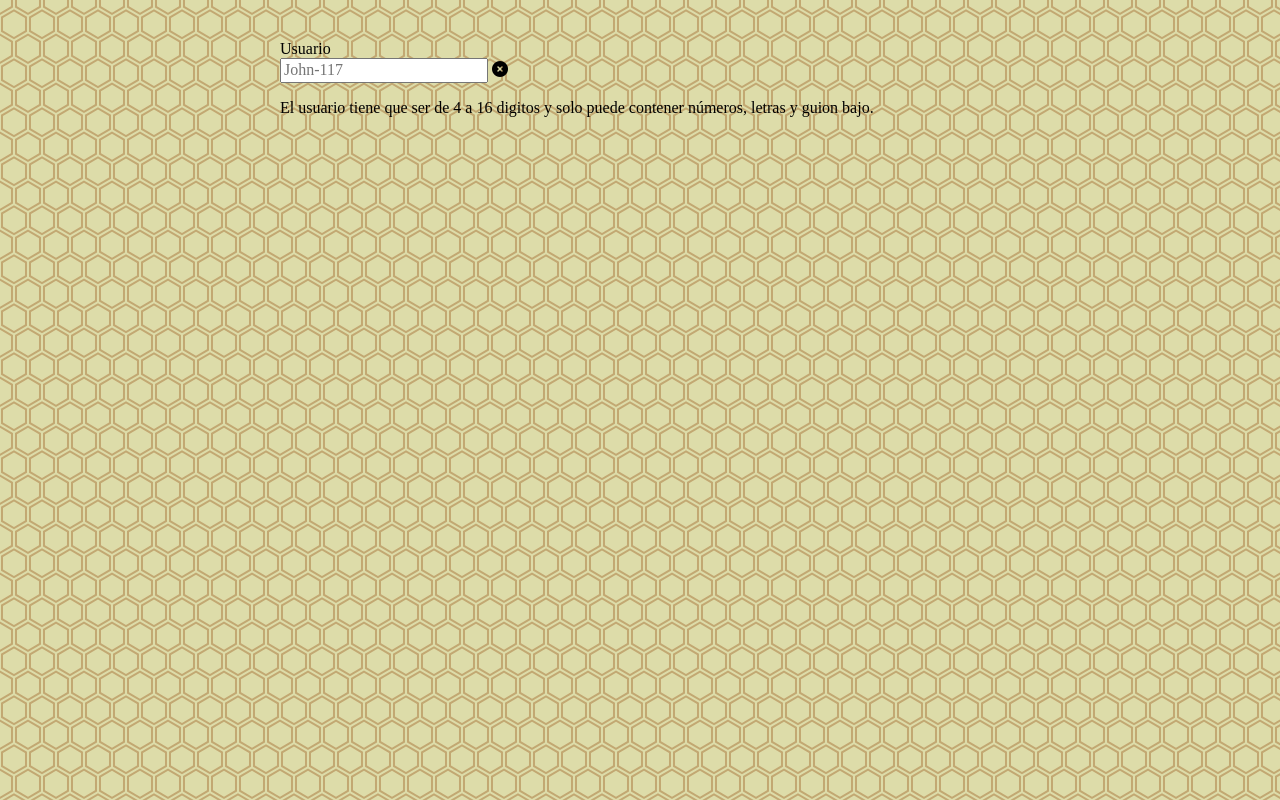
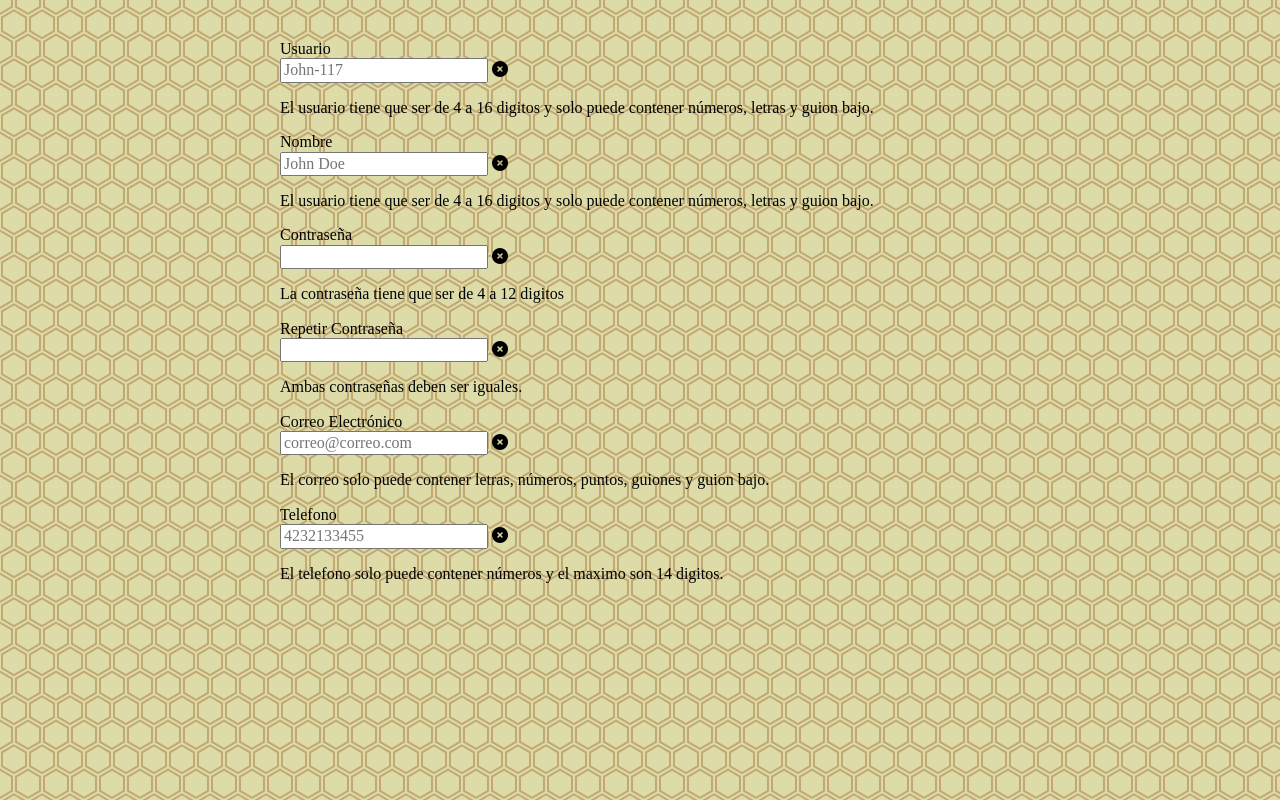
Before and after one commit to ArudoR/Formulario_con_validaci-n, a plain HTML site: page index.html in a window 1280 px wide. Drawn offline with Linux system fonts and the light colour scheme.

Commit message:
Cree el resto de grupos de mi formulario

```diff
--- a/index.html
+++ b/index.html
@@ -15,6 +15,7 @@
 <body>
     <main>
         <form action="" class="formulario" id="formulario">
+            <!-- Grupo: Usuario -->
             <div class="formulario__grupo" id="grupo__usuario">
                 <label for="usuario" class="formulario__label">Usuario</label>
                 <div class="formulario__grupo-input">
@@ -23,6 +24,56 @@
                 </div>
                 <p class="formulario__input-error">El usuario tiene que ser de 4 a 16 digitos y solo puede contener números, letras y guion bajo.</p>
             </div>
+
+            <!-- Grupo: Nombre -->
+            <div class="formulario__grupo" id="grupo__nombre">
+                <label for="nombre" class="formulario__label">Nombre</label>
+                <div class="formulario__grupo-input">
+                    <input type="text" class="formulario__input" name="nombre" id="nombre" placeholder="John Doe">
+                    <i class="formulario__validación-estado fas fa-times-circle"></i>
+                </div>
+                <p class="formulario__input-error">El usuario tiene que ser de 4 a 16 digitos y solo puede contener números, letras y guion bajo.</p>
+            </div>
+
+            <!-- Grupo: Contraseña -->
+            <div class="formulario__grupo" id="grupo__password">
+                <label for="password" class="formulario__label">Contraseña</label>
+                <div class="formulario__grupo-input">
+                    <input type="password" class="formulario__input" name="password" id="password">
+                    <i class="formulario__validación-estado fas fa-times-circle"></i>
+                </div>
+                <p class="formulario__input-error">La contraseña tiene que ser de 4 a 12 digitos</p>
+            </div>
+
+            <!-- Grupo: Contraseña 2 -->
+            <div class="formulario__grupo" id="grupo__password2">
+                <label for="password2" class="formulario__label">Repetir Contraseña</label>
+                <div class="formulario__grupo-input">
+                    <input type="password" class="formulario__input" name="password2" id="password2">
+                    <i class="formulario__validación-estado fas fa-times-circle"></i>
+                </div>
+                <p class="formulario__input-error">Ambas contraseñas deben ser iguales.</p>
+            </div>
+
+            <!-- Grupo: Correo Electronico -->
+            <div class="formulario__grupo" id="grupo__correo">
+                <label for="correo" class="formulario__label">Correo Electrónico</label>
+                <div class="formulario__grupo-input">
+                    <input type="email" class="formulario__input" name="correo" id="correo" placeholder="correo@correo.com">
+                    <i class="formulario__validación-estado fas fa-times-circle"></i>
+                </div>
+                <p class="formulario__input-error">El correo solo puede contener letras, números, puntos, guiones y guion bajo.</p>
+            </div>
+
+            <!-- Grupo: Telefono -->
+            <div class="formulario__grupo" id="grupo__telefono">
+                <label for="telefono" class="formulario__label">Telefono</label>
+                <div class="formulario__grupo-input">
+                    <input type="text" class="formulario__input" name="telefono" id="telefono" placeholder="4232133455">
+                    <i class="formulario__validación-estado fas fa-times-circle"></i>
+                </div>
+                <p class="formulario__input-error">El telefono solo puede contener números y el maximo son 14 digitos.</p>
+            </div>
         </form>
     </main>
 
```
